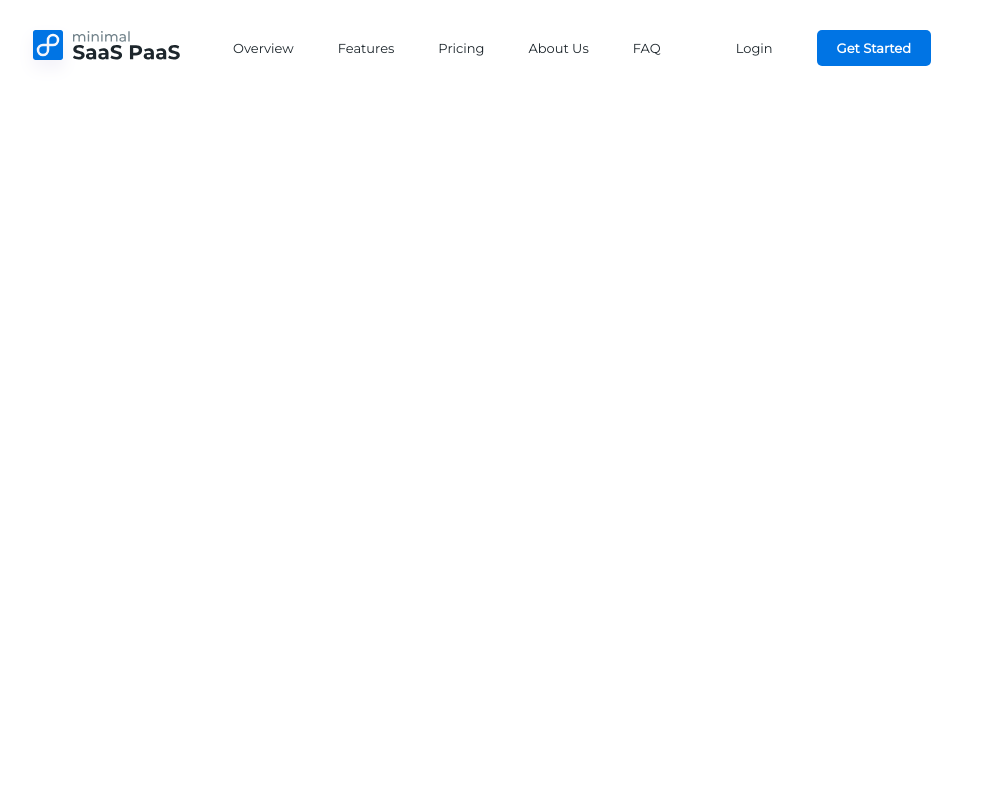
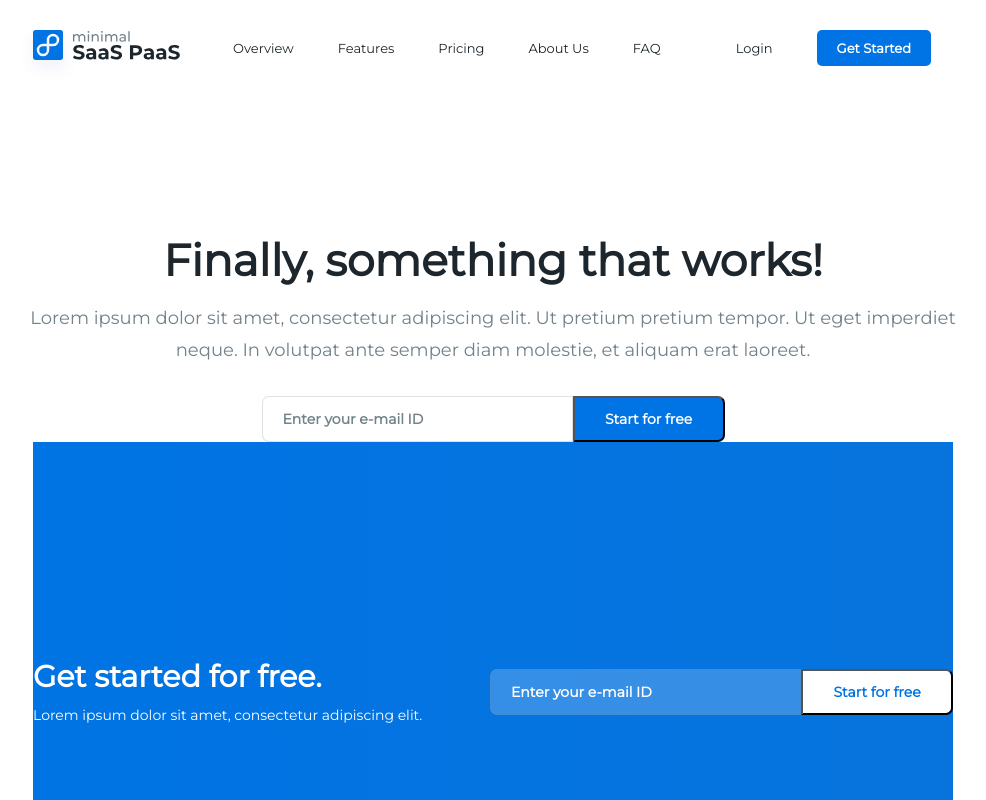
Before and after one commit to Guseff/html-practice, a React (Create React App) app in the folder saas/: page / in a window 1280 px wide. Shown: the top 800 px of the page, without its empty margins (147-1133 px from the left). Built offline with nearby package versions, Linux system fonts and the light colour scheme.

Commit message:
Start sections - both

```diff
--- a/saas/package.json
+++ b/saas/package.json
@@ -3,6 +3,7 @@
   "version": "0.1.0",
   "private": true,
   "dependencies": {
+    "classnames": "^2.2.6",
     "react": "^16.7.0",
     "react-dom": "^16.7.0",
     "react-scripts": "2.1.3"
--- a/saas/src/App.css
+++ b/saas/src/App.css
@@ -5,5 +5,4 @@
   padding: 30px 180px;
   margin: 0 auto;
   font-family: 'Montserrat', sans-serif;
-
 }
--- a/saas/src/App.js
+++ b/saas/src/App.js
@@ -1,6 +1,8 @@
 import React, { Component } from 'react';
 
 import Header from './components/Header';
+import StartWhite from './components/StartWhite';
+import StartBlue from './components/StartBlue';
 
 import './App.css';
 
@@ -9,6 +11,8 @@ class App extends Component {
     return (
       <div className="App">
         <Header />
+        <StartWhite />
+        <StartBlue />
       </div>
     );
   }
--- a/saas/src/components/HeaderMenu/index.js
+++ b/saas/src/components/HeaderMenu/index.js
@@ -6,6 +6,7 @@ class HeaderMenu extends Component {
   render() {
     return (
       <nav className="header-menu">
+        {/* eslint-disable */}
         <ul className="text">
           <li><a>Overview</a></li>
           <li><a>Features</a></li>
@@ -13,6 +14,7 @@ class HeaderMenu extends Component {
           <li><a>About Us</a></li>
           <li><a>FAQ</a></li>
         </ul>
+        {/* eslint-enable */}
       </nav>
     );
   }
--- /dev/null
+++ b/saas/src/components/StartBlue/index.js
@@ -0,0 +1,22 @@
+import React, { Component } from 'react';
+
+import './style.css';
+import StartForm from '../StartForm';
+
+class StartBlue extends Component {
+  render() {
+    return (
+      <div className="start-blue">
+        <div>
+          <h2>Get started for free.</h2>
+          <div className="start-blue-description">
+            Lorem ipsum dolor sit amet, consectetur adipiscing elit.
+          </div>
+        </div>
+        <StartForm fmode={'dark'} />
+      </div>
+    );
+  }
+}
+
+export default StartBlue;
--- /dev/null
+++ b/saas/src/components/StartBlue/style.css
@@ -0,0 +1,22 @@
+.start-blue {
+  display: flex;
+  justify-content: space-between;
+  align-items: center;
+  width: 100%;
+  height: 500px;
+  background-image: linear-gradient(to right, #0074e4, #0774dd);
+}
+
+.start-blue h2 {
+  font-size: 30px;
+  font-weight: 600;
+  color: #ffffff;
+  padding: 0;
+  margin: 0 0 10px;
+}
+
+.start-blue-description {
+  font-size: 14px;
+  line-height: 1.57;
+  color: #fefefe;
+}
--- /dev/null
+++ b/saas/src/components/StartForm/index.js
@@ -0,0 +1,23 @@
+import React, { Component } from 'react';
+import classNames from 'classnames';
+
+import './style.css';
+
+class StartForm extends Component {
+  render() {
+    const placeholder = 'Enter your e-mail ID';
+    const inpClass = classNames("start-input", "start-input--" + this.props.fmode);
+    const btnClass = classNames("start-button", "start-button--" + this.props.fmode);
+
+    return (
+      <form className="start-form">
+        <input className={inpClass} type="text" placeholder={placeholder} />
+        <button className={btnClass}>
+          Start for free
+        </button>
+      </form>
+    );
+  }
+}
+
+export default StartForm;
--- /dev/null
+++ b/saas/src/components/StartForm/style.css
@@ -0,0 +1,53 @@
+.start-form {
+  display: flex;
+}
+
+input.start-input {
+  width: 289px;
+  height: 44px;
+  border: 1px solid #71828a3b;
+  border-radius: 7px 0 0 7px;
+  outline: none;
+  padding: 0 0 0 20px;
+  line-height: 44px;
+  font-size: 14px;
+  font-weight: 600;
+  font-family: 'Montserrat', sans-serif;
+  background-color: rgba(255, 255, 255, 0.2);
+}
+
+.start-input--light {
+  color:#71828a;
+}
+
+.start-input--light::placeholder {
+  color:#71828a;
+}
+
+.start-input--dark {
+  color:#ffffff;
+}
+
+.start-input--dark::placeholder {
+  color:#ffffff;
+}
+
+button.start-button {
+  width: 152px;
+  height: 46px;
+  border-radius: 0 7px 7px 0;
+  outline: none;
+  font-size: 14px;
+  font-weight: 600;
+  font-family: 'Montserrat', sans-serif;
+}
+
+.start-button--light {
+  background-color: #0074e4;
+  color: #ffffff;
+}
+
+.start-button--dark {
+  background-color: #ffffff;
+  color: #0174e2;
+}
--- /dev/null
+++ b/saas/src/components/StartWhite/index.js
@@ -0,0 +1,22 @@
+import React, { Component } from 'react';
+
+import './style.css';
+import StartForm from '../StartForm';
+
+class StartWhite extends Component {
+  render() {
+    return (
+      <div className="start-white">
+        <h1>Finally, something that works!</h1>
+        <div className="start-white-description">
+          Lorem ipsum dolor sit amet, consectetur adipiscing elit.
+          Ut pretium pretium tempor. Ut eget imperdiet neque.
+          In volutpat ante semper diam molestie, et aliquam erat laoreet.
+        </div>
+        <StartForm fmode={'light'} />
+      </div>
+    );
+  }
+}
+
+export default StartWhite;
--- /dev/null
+++ b/saas/src/components/StartWhite/style.css
@@ -0,0 +1,21 @@
+.start-white {
+  display: flex;
+  flex-direction: column;
+  align-items: center;
+}
+
+.start-white h1 {
+  font-size: 44px;
+  font-weight: 600;
+  color: #1d262c;
+  margin: 150px 0 15px 0;
+}
+
+.start-white-description {
+  width: 960px;
+  font-size: 18px;
+  line-height: 1.78;
+  text-align: center;
+  color: #71828a;
+  margin-bottom: 30px;
+}
--- a/saas/src/components/UserMenu/index.js
+++ b/saas/src/components/UserMenu/index.js
@@ -6,10 +6,12 @@ class UserMenu extends Component {
   render() {
     return (
       <nav className="user-menu">
+        {/* eslint-disable */}
         <ul>
           <li><a>Login</a></li>
           <li><a class="user-manu--button">Get Started</a></li>
         </ul>
+        {/* eslint-enable */}
       </nav>
     );
   }
```
Also changed, not shown: 1 other file (tests, documents, lock files or other folders).
